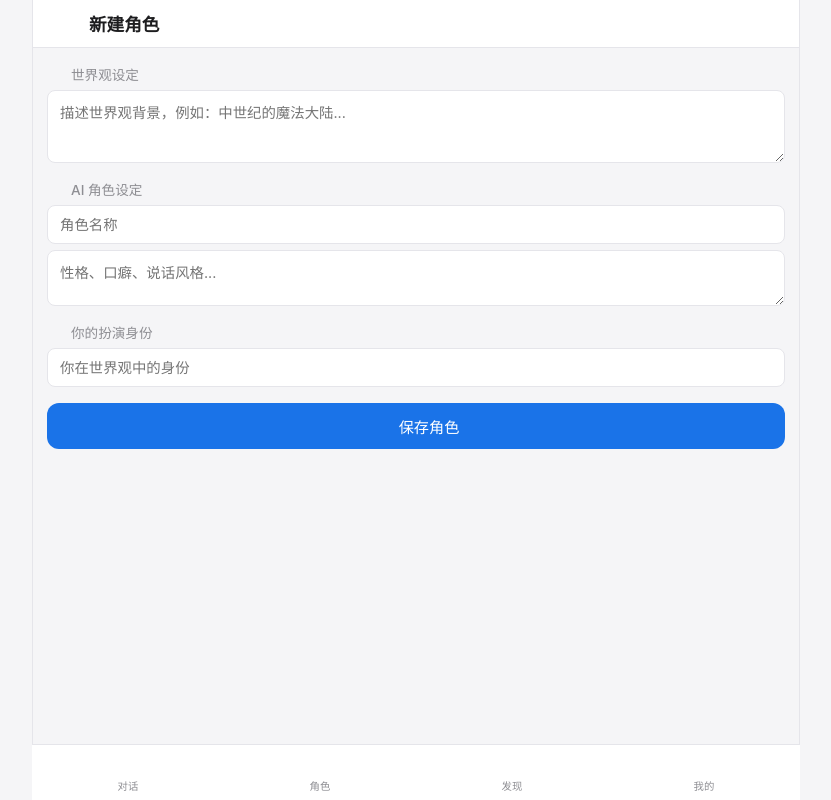
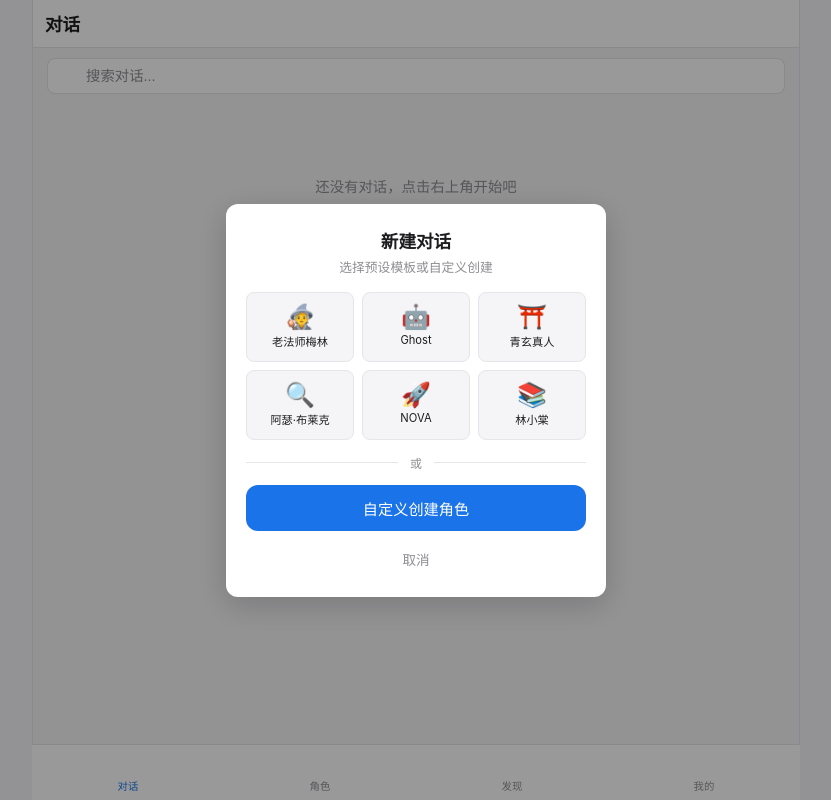
Before and after one commit to MortusCc/RoleChat, a plain HTML site: page index.html in a window 1280 px wide. Both pictures are taken after a click on the button "新建对话". Shown: the whole page, without its empty margins (224-1055 px from the left). Drawn offline with Linux system fonts and the light colour scheme.

Commit message:
新建对话增加模板选择面板：点+号弹出 6 预设可选或跳自定义创建

```diff
--- a/css/style.css
+++ b/css/style.css
@@ -702,6 +702,129 @@ body {
   color: var(--color-primary);
 }
 
+/* ---------- 新建对话面板 ---------- */
+.overlay-panel {
+  position: fixed;
+  inset: 0;
+  background: rgba(0,0,0,0.4);
+  display: flex;
+  align-items: center;
+  justify-content: center;
+  z-index: 50;
+  animation: fade-in 0.2s ease;
+}
+
+.overlay-panel.hidden { display: none; }
+
+@keyframes fade-in {
+  from { opacity: 0; }
+  to { opacity: 1; }
+}
+
+.panel-card {
+  background: var(--color-surface);
+  border-radius: var(--radius-md);
+  width: calc(100% - 48px);
+  max-width: 380px;
+  padding: 24px 20px 20px;
+  box-shadow: 0 8px 32px rgba(0,0,0,0.18);
+  animation: slide-up 0.25s ease;
+}
+
+@keyframes slide-up {
+  from { transform: translateY(20px); opacity: 0; }
+  to { transform: translateY(0); opacity: 1; }
+}
+
+.panel-card h3 {
+  font-size: 1.1rem;
+  text-align: center;
+  margin-bottom: 4px;
+}
+
+.panel-subtitle {
+  font-size: 0.8rem;
+  color: var(--color-text-secondary);
+  text-align: center;
+  margin-bottom: 16px;
+}
+
+.panel-preset-grid {
+  display: grid;
+  grid-template-columns: 1fr 1fr 1fr;
+  gap: 8px;
+  margin-bottom: 14px;
+}
+
+.panel-preset-item {
+  display: flex;
+  flex-direction: column;
+  align-items: center;
+  gap: 4px;
+  padding: 12px 6px;
+  background: var(--color-bg);
+  border-radius: var(--radius-sm);
+  border: 1px solid var(--color-border);
+  cursor: pointer;
+  transition: border-color 0.15s, background 0.15s;
+}
+
+.panel-preset-item:hover {
+  border-color: var(--card-accent);
+  background: #fff;
+}
+
+.panel-preset-emoji {
+  font-size: 1.5rem;
+  line-height: 1;
+}
+
+.panel-preset-name {
+  font-size: 0.7rem;
+  color: var(--color-text);
+  white-space: nowrap;
+  overflow: hidden;
+  text-overflow: ellipsis;
+  max-width: 90px;
+  text-align: center;
+}
+
+.panel-divider {
+  display: flex;
+  align-items: center;
+  gap: 12px;
+  margin: 6px 0 14px;
+  color: var(--color-text-secondary);
+  font-size: 0.75rem;
+}
+
+.panel-divider::before,
+.panel-divider::after {
+  content: '';
+  flex: 1;
+  height: 1px;
+  background: var(--color-border);
+}
+
+.panel-btn {
+  width: 100%;
+  margin-bottom: 10px;
+}
+
+.panel-close {
+  display: block;
+  width: 100%;
+  padding: 8px;
+  border: none;
+  background: transparent;
+  font-size: 0.85rem;
+  color: var(--color-text-secondary);
+  cursor: pointer;
+  border-radius: var(--radius-sm);
+}
+
+.panel-close:hover { background: var(--color-bg); }
+
 /* ---------- 发现页 - 预设模板 ---------- */
 .discover-subtitle {
   font-size: 0.85rem;
--- a/index.html
+++ b/index.html
@@ -226,6 +226,22 @@
     </button>
   </div>
 
+  <!-- 新建对话选择面板 -->
+  <div id="new-chat-panel" class="overlay-panel hidden">
+    <div class="panel-card">
+      <h3>新建对话</h3>
+      <p class="panel-subtitle">选择预设模板或自定义创建</p>
+      <div class="panel-preset-grid" id="panel-preset-grid">
+        <!-- 动态渲染 -->
+      </div>
+      <div class="panel-divider"><span>或</span></div>
+      <button id="btn-custom-create" class="btn-primary panel-btn">
+        自定义创建角色
+      </button>
+      <button id="btn-close-panel" class="btn-text panel-close">取消</button>
+    </div>
+  </div>
+
   <script src="js/api.js"></script>
   <script src="js/app.js"></script>
 </body>
--- a/js/app.js
+++ b/js/app.js
@@ -524,6 +524,36 @@ const App = (() => {
     });
   }
 
+  // ===================== 新建对话面板 =====================
+  function showNewChatPanel() {
+    const panel = document.getElementById('new-chat-panel');
+    const grid = document.getElementById('panel-preset-grid');
+    if (!panel || !grid) return;
+
+    // 渲染预设选项（紧凑卡片）
+    grid.innerHTML = PRESET_ROLES.map((p, i) => `
+      <div class="panel-preset-item" data-preset-idx="${i}" style="--card-accent: ${p.color}">
+        <span class="panel-preset-emoji">${p.emoji}</span>
+        <span class="panel-preset-name">${escHtml(p.aiName)}</span>
+      </div>
+    `).join('');
+
+    // 预设点击
+    grid.querySelectorAll('.panel-preset-item').forEach(item => {
+      item.addEventListener('click', () => {
+        const idx = parseInt(item.dataset.presetIdx);
+        closeNewChatPanel();
+        adoptPreset(idx);
+      });
+    });
+
+    panel.classList.remove('hidden');
+  }
+
+  function closeNewChatPanel() {
+    document.getElementById('new-chat-panel')?.classList.add('hidden');
+  }
+
   // ===================== 我的 =====================
   function updateProfile() {
     document.getElementById('chat-count').textContent = state.chats.length;
@@ -609,14 +639,9 @@ const App = (() => {
       });
     }
 
-    // 新建对话
+    // 新建对话 → 弹出选择面板
     document.getElementById('btn-new-chat')?.addEventListener('click', () => {
-      state.editingRoleId = null;
-      document.getElementById('role-create-title').textContent = '新建角色';
-      // 清空表单
-      ['role-worldview', 'role-ai-name', 'role-ai-persona', 'role-user-identity']
-        .forEach(id => { const el = document.getElementById(id); if (el) el.value = ''; });
-      navigateTo('role-create');
+      showNewChatPanel();
     });
 
     // 对话界面 - 返回
@@ -792,6 +817,23 @@ const App = (() => {
       testApiConnection(testCfg);
     });
 
+    // ===== 新建对话面板 =====
+    document.getElementById('btn-custom-create')?.addEventListener('click', () => {
+      closeNewChatPanel();
+      state.editingRoleId = null;
+      document.getElementById('role-create-title').textContent = '新建角色';
+      ['role-worldview', 'role-ai-name', 'role-ai-persona', 'role-user-identity']
+        .forEach(id => { const el = document.getElementById(id); if (el) el.value = ''; });
+      navigateTo('role-create');
+    });
+
+    document.getElementById('btn-close-panel')?.addEventListener('click', closeNewChatPanel);
+
+    // 点击面板遮罩关闭
+    document.getElementById('new-chat-panel')?.addEventListener('click', (e) => {
+      if (e.target === e.currentTarget) closeNewChatPanel();
+    });
+
     // 点击其他地方关闭弹窗
     document.addEventListener('click', (e) => {
       const menu = document.getElementById('message-action-menu');
```
